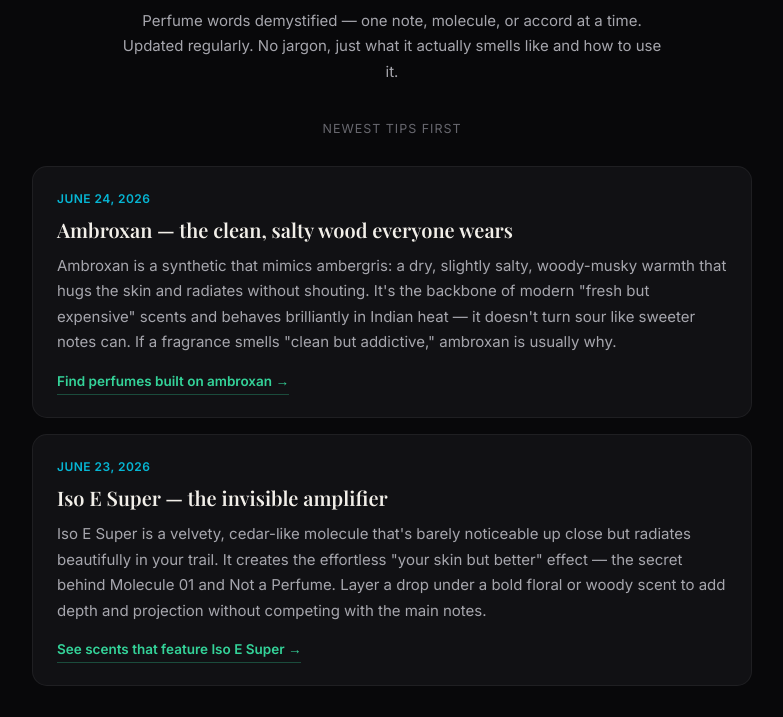
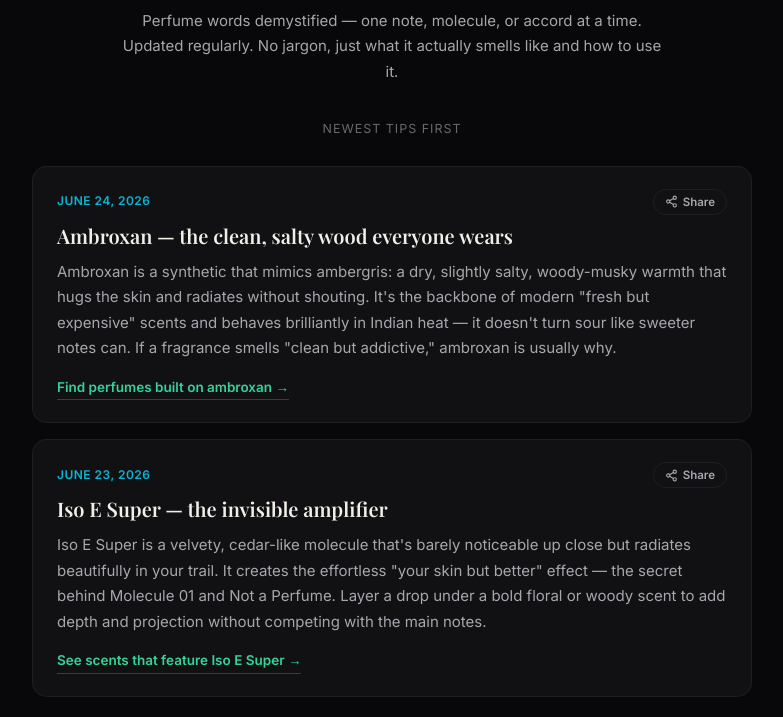
Before and after one commit to Adhaque/fragranverse, a plain HTML site: page fragrance-tips.html in a window 1280 px wide. Shown: the part 83-800 px from the top of the page, without its empty margins (248-1031 px from the left). Drawn offline with nearby package versions, Linux system fonts and the light colour scheme.

Commit message:
Add files via upload

```diff
--- a/fragrance-tips.html
+++ b/fragrance-tips.html
@@ -31,8 +31,12 @@
   header.page h1{font-family:'Playfair Display',Georgia,serif;font-size:34px;line-height:1.2;margin-bottom:12px}
   header.page p{color:var(--ink-2);font-size:15px;max-width:540px;margin:0 auto}
   .feed-note{color:var(--ink-3);font-size:12.5px;text-align:center;margin-bottom:26px;text-transform:uppercase;letter-spacing:.08em}
-  .tip{background:var(--bg-soft);border:1px solid var(--line);border-radius:15px;padding:22px 24px;margin-bottom:16px}
-  .tip-date{color:var(--cyan);font-size:12px;font-weight:600;letter-spacing:.04em;margin-bottom:8px;text-transform:uppercase}
+  .tip{background:var(--bg-soft);border:1px solid var(--line);border-radius:15px;padding:22px 24px;margin-bottom:16px;scroll-margin-top:20px}
+  .tip:target{border-color:rgba(6,182,212,.45);box-shadow:0 0 0 1px rgba(6,182,212,.25)}
+  .tip-top{display:flex;align-items:center;justify-content:space-between;gap:12px;margin-bottom:8px}
+  .tip-date{color:var(--cyan);font-size:12px;font-weight:600;letter-spacing:.04em;text-transform:uppercase}
+  .tip-share{display:inline-flex;align-items:center;gap:5px;background:transparent;border:1px solid var(--line);border-radius:99px;color:var(--ink-2);font:600 11.5px Inter,system-ui,sans-serif;padding:5px 11px;cursor:pointer;transition:.15s;flex:none}
+  .tip-share:hover{color:var(--ink);border-color:rgba(255,255,255,.18)}
   .tip h2{font-family:'Playfair Display',Georgia,serif;font-size:20px;color:var(--ink);margin-bottom:10px;line-height:1.3}
   .tip p{color:var(--ink-2);font-size:15px;margin-bottom:12px}
   .tip-link{display:inline-block;color:var(--green);font-size:13.5px;font-weight:600;text-decoration:none;border-bottom:1px solid rgba(52,211,153,.3);padding-bottom:1px}
@@ -58,15 +62,23 @@
 <!-- ═══════════════════════════════════════════════════════════════ -->
 
 
-  <article class="tip">
-    <div class="tip-date">June 24, 2026</div>
+  <article class="tip" id="ambroxan">
+    <div class="tip-top">
+      <div class="tip-date">June 24, 2026</div>
+      <button class="tip-share" type="button" onclick="fvShareCard('ambroxan','Ambroxan — the clean, salty wood everyone wears')" aria-label="Share this tip">
+        <svg width="13" height="13" viewBox="0 0 24 24" fill="none" stroke="currentColor" stroke-width="2" stroke-linecap="round" stroke-linejoin="round"><circle cx="18" cy="5" r="3"/><circle cx="6" cy="12" r="3"/><circle cx="18" cy="19" r="3"/><line x1="8.6" y1="13.5" x2="15.4" y2="17.5"/><line x1="15.4" y1="6.5" x2="8.6" y2="10.5"/></svg>Share</button>
+    </div>
     <h2>Ambroxan — the clean, salty wood everyone wears</h2>
     <p>Ambroxan is a synthetic that mimics ambergris: a dry, slightly salty, woody-musky warmth that hugs the skin and radiates without shouting. It's the backbone of modern "fresh but expensive" scents and behaves brilliantly in Indian heat — it doesn't turn sour like sweeter notes can. If a fragrance smells "clean but addictive," ambroxan is usually why.</p>
     <a class="tip-link" href="https://fragranverse.com">Find perfumes built on ambroxan →</a>
   </article>
 
-  <article class="tip">
-    <div class="tip-date">June 23, 2026</div>
+  <article class="tip" id="iso-e-super">
+    <div class="tip-top">
+      <div class="tip-date">June 23, 2026</div>
+      <button class="tip-share" type="button" onclick="fvShareCard('iso-e-super','Iso E Super — the invisible amplifier')" aria-label="Share this tip">
+        <svg width="13" height="13" viewBox="0 0 24 24" fill="none" stroke="currentColor" stroke-width="2" stroke-linecap="round" stroke-linejoin="round"><circle cx="18" cy="5" r="3"/><circle cx="6" cy="12" r="3"/><circle cx="18" cy="19" r="3"/><line x1="8.6" y1="13.5" x2="15.4" y2="17.5"/><line x1="15.4" y1="6.5" x2="8.6" y2="10.5"/></svg>Share</button>
+    </div>
     <h2>Iso E Super — the invisible amplifier</h2>
     <p>Iso E Super is a velvety, cedar-like molecule that's barely noticeable up close but radiates beautifully in your trail. It creates the effortless "your skin but better" effect — the secret behind Molecule 01 and Not a Perfume. Layer a drop under a bold floral or woody scent to add depth and projection without competing with the main notes.</p>
     <a class="tip-link" href="https://fragranverse.com">See scents that feature Iso E Super →</a>
@@ -100,6 +112,8 @@
 (function(){var u=location.href,t=document.title;var w=document.getElementById('fv-wa');if(w)w.href='https://wa.me/?text='+encodeURIComponent(t+' '+u);var x=document.getElementById('fv-x');if(x)x.href='https://twitter.com/intent/tweet?text='+encodeURIComponent(t)+'&url='+encodeURIComponent(u);})();
 function fvShare(){if(navigator.share){navigator.share({title:document.title,url:location.href}).catch(function(){});}else{fvCopy();}}
 function fvCopy(btn){navigator.clipboard.writeText(location.href).then(function(){if(btn){var s=btn.querySelector('span')||btn,o=s.textContent;s.textContent='Copied!';setTimeout(function(){s.textContent=o;},1600);}});}
+function fvToast(msg){var t=document.createElement('div');t.textContent=msg;t.style.cssText='position:fixed;left:50%;bottom:26px;transform:translateX(-50%);background:#1c1c20;color:#f2efe9;border:1px solid rgba(255,255,255,.12);padding:10px 18px;border-radius:99px;font:600 13px Inter,system-ui,sans-serif;z-index:9999;box-shadow:0 6px 24px rgba(0,0,0,.4)';document.body.appendChild(t);setTimeout(function(){t.remove();},1700);}
+function fvShareCard(id,title){var url=location.origin+location.pathname+'#'+id;if(navigator.share){navigator.share({title:title+' — FragranVerse',url:url}).catch(function(){});}else{navigator.clipboard.writeText(url).then(function(){fvToast('Link to this tip copied');});}}
 </script>
 </body>
 </html>
```
Also changed, not shown: index.html (+11 -0 lines).
